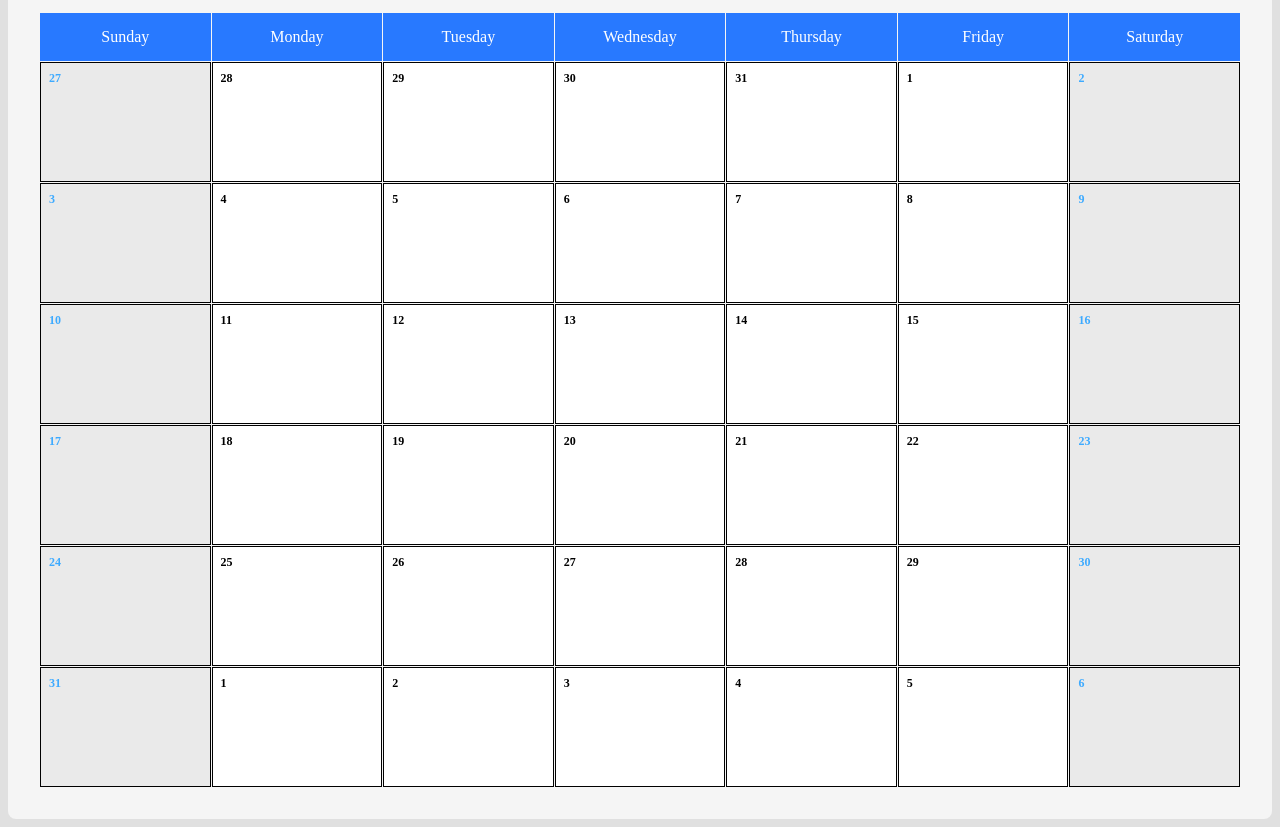
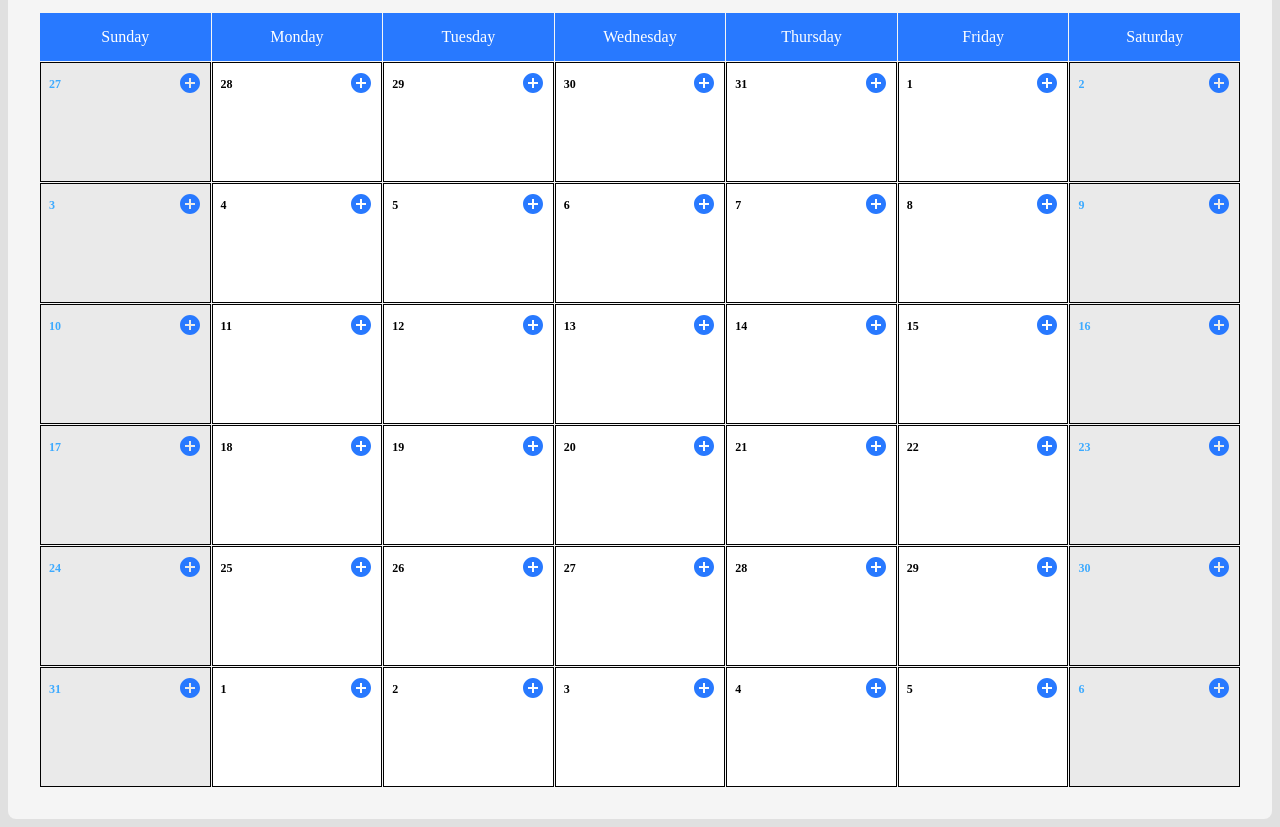
Before and after one commit to vitorthomaz/calendar-prototype, a React (Create React App) app: page / in a window 1280 px wide. Built offline with nearby package versions, Linux system fonts and the light colour scheme.

Commit message:
feature: Updated calendar to display pre established reminders

```diff
--- /dev/null
+++ b/src/assets/icons/addCircle.tsx
@@ -0,0 +1,18 @@
+const AddCircle = () => {
+  return (
+    <svg
+      xmlns="http://www.w3.org/2000/svg"
+      height={24}
+      viewBox="0 0 24 24"
+      width={24}
+    >
+      <path d="M0 0h24v24H0z" fill="none" />
+      <path
+        d="M12 2C6.48 2 2 6.48 2 12s4.48 10 10 10 10-4.48 10-10S17.52 2 12 2zm5 11h-4v4h-2v-4H7v-2h4V7h2v4h4v2z"
+        fill="#2879FF"
+      />
+    </svg>
+  );
+};
+
+export default AddCircle;
--- /dev/null
+++ b/src/assets/icons/index.ts
@@ -0,0 +1 @@
+export { default as AddCircle } from './addCircle';
--- a/src/components/CalendarDay/index.tsx
+++ b/src/components/CalendarDay/index.tsx
@@ -1,13 +1,48 @@
-import React, { FC, useState, useCallback } from 'react';
+import React, { FC } from 'react';
+import { useDispatch } from 'react-redux';
 
-import { Container, DateIndicator, Content } from './styles';
+import { AddCircle } from '../../assets/icons';
+import { ReminderList } from '../../components';
+
+import { createReminder } from '../../store/actions/reminders';
+
+import { Container, DateIndicator, Content, Button } from './styles';
 import theme from '../../styles/theme';
-
 interface CalendarDayProps {
   day: Date;
 }
 
 const CalendarDay: FC<CalendarDayProps> = ({ day }) => {
+  const dispatch = useDispatch();
+
+  const addReminder = () => {
+    const reminder = {
+      uuid: '123124',
+      datetime: day.toISOString(),
+      name: 'lembrete',
+      city: 'sao luis',
+      color: '#a0f'
+    };
+
+    dispatch(createReminder(reminder));
+  };
+
+  return (
+    <Container background={getBackground(day)}>
+      <DateIndicator color={getFontColor(day)}>
+        {day.getUTCDate()}
+
+        <Button onClick={addReminder}>
+          <AddCircle />
+        </Button>
+      </DateIndicator>
+      <Content>
+        <ReminderList selectedDatetime={day} />
+      </Content>
+    </Container>
+  );
+};
+
 const getBackground = (day: Date) => {
   let background = '#fff';
   const weekday = day.getUTCDay();
@@ -30,14 +65,4 @@ const CalendarDay: FC<CalendarDayProps> = ({ day }) => {
   return color;
 };
 
-  return (
-    <Container background={getBackground(day)}>
-      <DateIndicator color={getFontColor(day)}>
-        {day.getUTCDate()}
-      </DateIndicator>
-      <Content></Content>
-    </Container>
-  );
-};
-
 export default CalendarDay;
--- a/src/components/CalendarDay/styles.ts
+++ b/src/components/CalendarDay/styles.ts
@@ -1,4 +1,3 @@
-import { ReactNode } from 'react';
 import styled from 'styled-components';
 
 interface ContainerProps {
@@ -22,13 +21,26 @@ export const Container = styled.div<ContainerProps>`
   background: ${props => props.background || '#fff'};
 `;
 
-export const DateIndicator = styled.span<DateIndicatorProps>`
+export const DateIndicator = styled.div<DateIndicatorProps>`
   font-size: 12px;
   font-weight: bold;
   color: ${props => props.color || '#000'};
   width: 100%;
 
+  display: flex;
+  justify-content: space-between;
+  align-items: center;
+
   flex-shrink: 1;
+`;
+
+export const Button = styled.button`
+  /* flex-shrink: 1; */
+  margin: 0;
+  padding: 0;
+  border: none;
+  outline: none;
+  background: transparent;
 `;
 
 export const Content = styled.div`
@@ -37,4 +49,21 @@ export const Content = styled.div`
 
   display: flex;
   justify-content: center;
+  overflow-y: auto;
+  overflow-x: hidden;
+
+  ::-webkit-scrollbar {
+    width: 6px;
+  }
+
+  ::-webkit-scrollbar-track {
+    border-radius: 10px;
+    box-shadow: inset 0 0 6px rgba(0, 0, 0, 0.3);
+    background: transparent;
+  }
+
+  ::-webkit-scrollbar-thumb {
+    border-radius: 10px;
+    background: #adadad;
+  }
 `;
--- a/src/pages/Home.tsx
+++ b/src/pages/Home.tsx
@@ -1,7 +1,7 @@
 import React from 'react';
 import styled from 'styled-components';
 
-import { Menu, Calendar } from '../components';
+import { Calendar } from '../components';
 
 const Home = () => {
   return (
```
Lines whose indentation alone changed are shown as unchanged.
